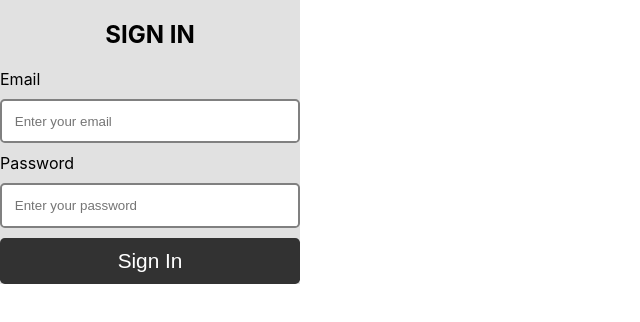
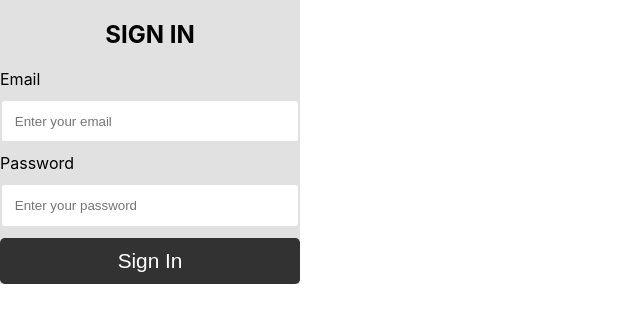
Before and after one commit to bhr94/hackathon-project, a React (Create React App) app in the folder client/: page / in a window 1280 px wide. Shown: the top 322 px of the page, without its empty margins (0-640 px from the left). Built offline with nearby package versions, Linux system fonts and the light colour scheme.

Commit message:
made some css changes for signin

```diff
--- a/client/src/styles/main.css
+++ b/client/src/styles/main.css
@@ -12,10 +12,14 @@
 
 .form__name-input, .form__password-input {
   padding: 0.8rem;
-  border: 2px solid grey;
+  border: 2px solid #E1E1E1;
   border-radius: 0.3rem;
   margin: 10px 0;
   outline: none;
+}
+
+.form__name-input:focus, .form__password-input:focus {
+  border: 2px solid #323232;
 }
 
 .form__submit-button {
--- a/client/src/styles/partials/_signin.scss
+++ b/client/src/styles/partials/_signin.scss
@@ -7,10 +7,14 @@
 
 .form__name-input {
     padding: 0.8rem;
-    border: 2px solid grey;
+    border: 2px solid #E1E1E1;
     border-radius: 0.3rem;
     margin: 10px 0;
     outline: none;
+
+    &:focus {
+        border: 2px solid #323232;
+    }
 
 }
 
```
Also changed, not shown: 1 other file (tests, documents, lock files or other folders).
